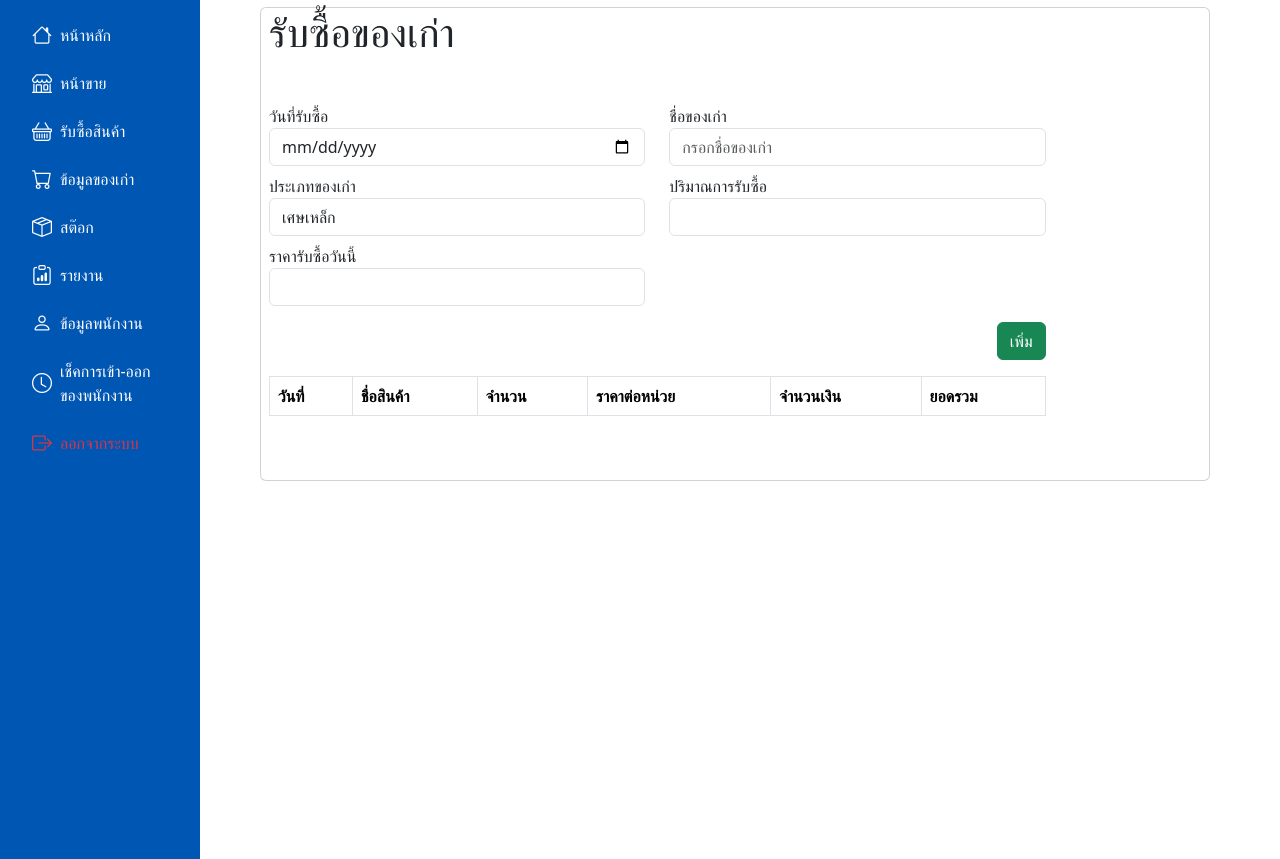
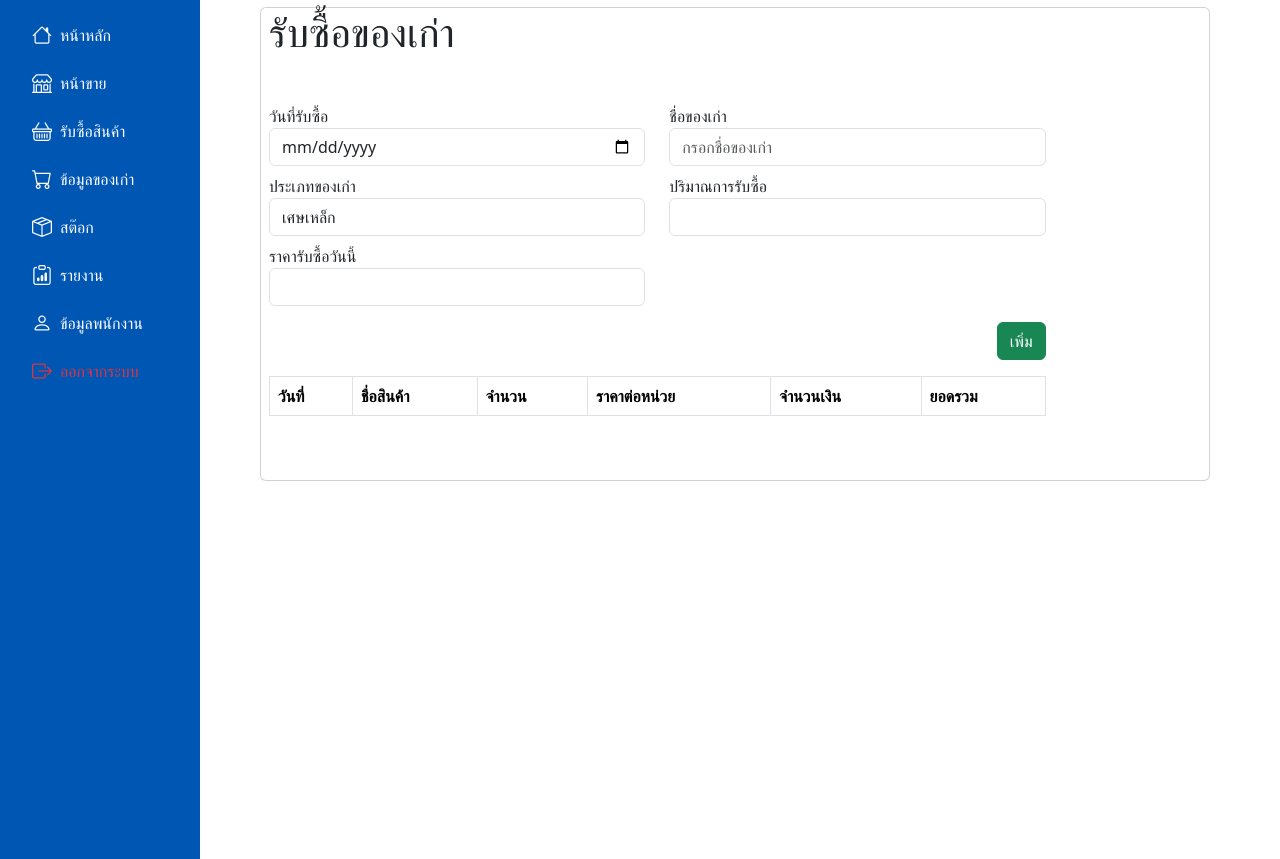
Before and after one commit to leenkun27/projectgreen, a PHP site: page /Admin/buy_admin.php in a window 1280 px wide. Shown: the part 81-940 px from the top of the page. Run offline with PHP 8.4, Linux system fonts and the light colour scheme; lists and menus that the app fills with data are empty; some libraries are stand-ins or nearby versions.

Commit message:
แก้ไขเมนู

```diff
--- a/menu_admin.php
+++ b/menu_admin.php
@@ -1,3 +1,13 @@
+<style>
+    /* เพิ่มสีพื้นหลังและการเปลี่ยนแปลงสีของตัวอักษรเมื่อ hover /
+.sidebar .nav-link:hover {
+    background-color: #007bff; / เปลี่ยนสีพื้นหลังเมื่อ hover /
+    color: white; / เปลี่ยนสีตัวอักษรเมื่อ hover /
+    transition: background-color 0.3s ease, color 0.3s ease; / ทำให้การเปลี่ยนแปลงมีความนุ่มนวล */
+    }
+</style>
+
+
 <!-- Sidebar -->
 <ul class="nav flex-column sidebar p-3 vh-100 position-fixed">
     <li class="nav-item mb-2">
@@ -35,19 +45,9 @@
             <i class="bi bi-person fs-5 me-2"></i> <span>ข้อมูลพนักงาน</span>
         </a>
     </li>
-    <li class="nav-item mb-2">
-        <a href="./checktimes_staff.php" class="nav-link text-white d-flex align-items-center">
-            <i class="bi bi-clock fs-5 me-2"></i> <span>เช็คการเข้า-ออกของพนักงาน</span>
-        </a>
-    </li>
     <li class="nav-item">
         <a href="logout.php" class="nav-link text-danger d-flex align-items-center">
             <i class="bi-box-arrow-right fs-5 me-2"></i> <span>ออกจากระบบ</span>
         </a>
     </li>
 </ul>
-
-<!-- เนื้อหาหลัก -->
-<div class="content">
-    <!-- Content Here -->
-</div>
```
